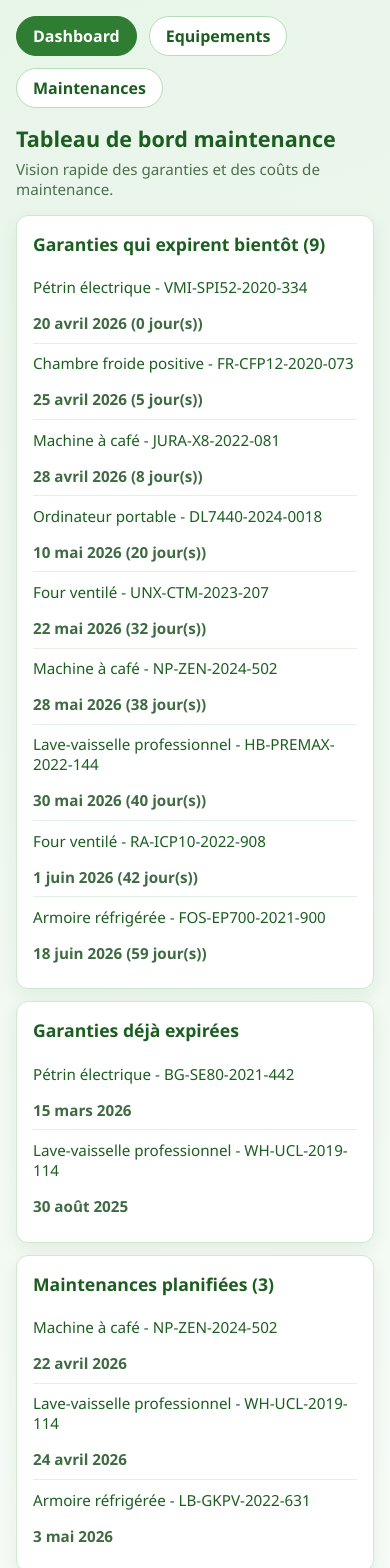
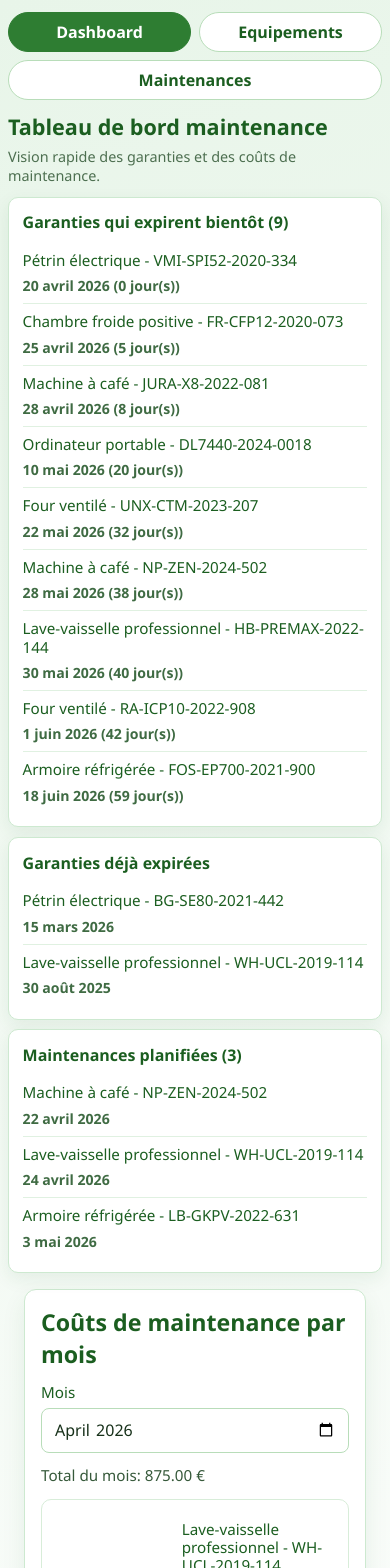
Before and after one commit to raphaelkiecken/suivi-parc-materiel-af, a React (Vite) app: page /dashboard in a window 390 px wide. Shown: the top 1568 px of the page. Built offline with nearby package versions, Linux system fonts and the light colour scheme.

Commit message:
style: enhance responsive design for modal and dashboard components; adjust margins and paddings

```diff
--- a/src/styles/common.css
+++ b/src/styles/common.css
@@ -160,7 +160,34 @@ body.modal-open {
   overflow: hidden;
 }
 
+body {
+  overflow-x: hidden;
+}
+
 @media (max-width: 700px) {
+  .modal-overlay {
+    padding: 0.25rem;
+    align-items: stretch;
+  }
+
+  .modal {
+    width: 100%;
+    max-width: none;
+    max-height: calc(100vh - 0.5rem);
+    border-radius: 12px;
+    padding: 0.8rem;
+    overflow-x: hidden;
+  }
+
+  .modal-header h3 {
+    font-size: 1rem;
+    line-height: 1.2;
+  }
+
+  .modal-header-actions {
+    gap: 0.4rem;
+  }
+
   .btn-primary,
   .btn-secondary {
     min-height: 44px;
@@ -203,6 +230,10 @@ body.modal-open {
     flex-direction: column;
   }
 
+  .list-pagination {
+    padding: 0.55rem;
+  }
+
   .list-pagination-actions {
     flex-direction: column;
     align-items: stretch;
--- a/src/styles/dashboard.css
+++ b/src/styles/dashboard.css
@@ -154,6 +154,65 @@
 }
 
 @media (max-width: 700px) {
+  .dashboard-layout {
+    margin: 0 0.5rem;
+  }
+
+  .dashboard-intro {
+    margin-top: 0.75rem;
+  }
+
+  .dashboard-intro p {
+    font-size: 0.9rem;
+  }
+
+  .dashboard-panels {
+    gap: 0.6rem;
+    margin-top: 0.75rem;
+  }
+
+  .dashboard-panel {
+    padding: 0.85rem;
+    border-radius: 10px;
+  }
+
+  .dashboard-panel h3 {
+    font-size: 1rem;
+    margin-bottom: 0.6rem;
+  }
+
+  .dashboard-list-item {
+    gap: 0.45rem;
+    padding: 0.5rem 0;
+  }
+
+  .dashboard-product-link {
+    font-size: 0.95rem;
+    line-height: 1.2;
+  }
+
+  .dashboard-list-item span:last-child {
+    font-size: 0.88rem;
+  }
+
+  .dashboard-month-filter {
+    max-width: none;
+  }
+
+  .dashboard-costs .equipment-header {
+    margin-bottom: 0.75rem;
+  }
+
+  .app-nav {
+    margin: 0.75rem 0.5rem 0;
+    gap: 0.5rem;
+  }
+
+  .app-nav-btn {
+    flex: 1 1 calc(50% - 0.5rem);
+    justify-content: center;
+  }
+
   .dashboard-costs .table-wrap {
     overflow-x: visible;
   }
@@ -170,4 +229,10 @@
     word-break: break-word;
     white-space: normal;
   }
+
+  .dashboard-costs .maintenance-table td,
+  .dashboard-costs .maintenance-table th {
+    padding: 0.6rem 0.45rem;
+    font-size: 0.88rem;
+  }
 }
```
